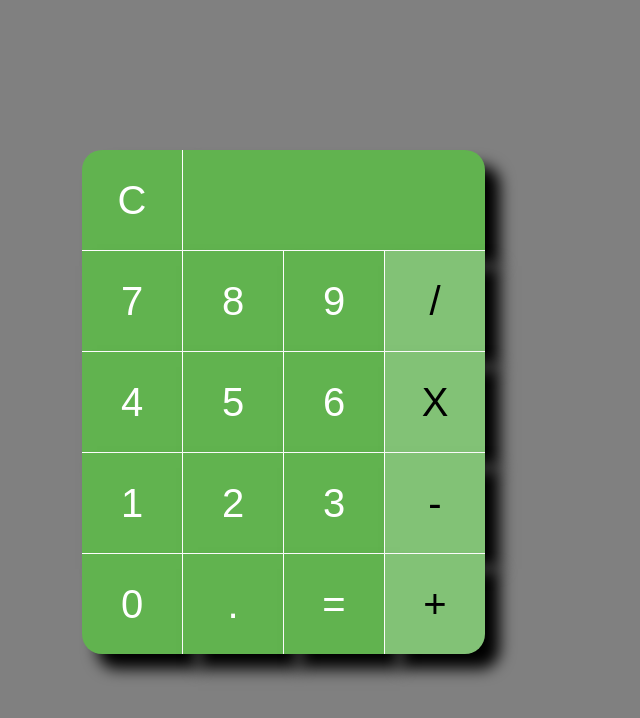
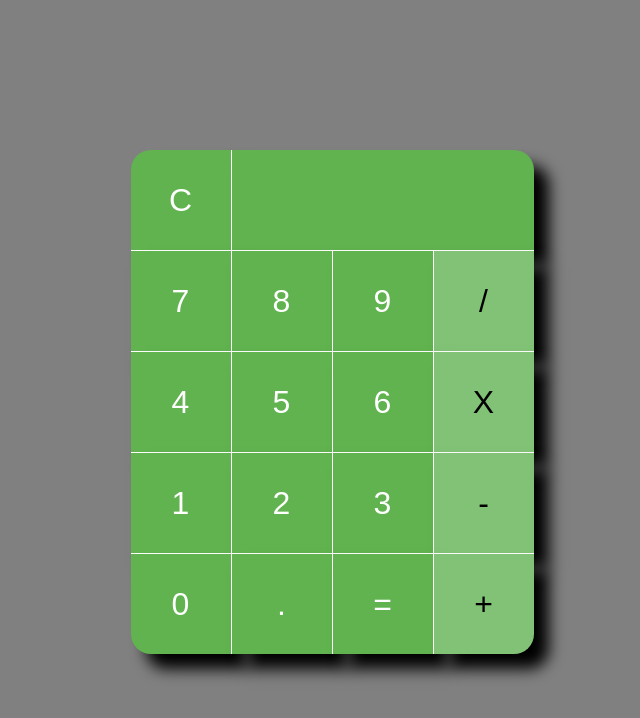
Before and after one commit to geenious/theCalc, a plain HTML site: page index.html in a window 1280 px wide. Shown: the whole page, without its empty margins (308-948 px from the left). Drawn offline with Linux system fonts and the light colour scheme.

Commit message:
update to style, initial js commit

```diff
--- a/index.html
+++ b/index.html
@@ -7,24 +7,24 @@
   </head>
   <body>
     <main id="container">
-      <div id="clear">C</div>
-      <div id="output"></div>
-      <div id="seven">7</div>
-      <div id="eight">8</div>
-      <div id="nine">9</div>
-      <div id="divide">/</div>
-      <div id="four">4</div>
-      <div id="five">5</div>
-      <div id="six">6</div>
-      <div id="multiply">X</div>
-      <div id="one">1</div>
-      <div id="two">2</div>
-      <div id="three">3</div>
-      <div id="subtract">-</div>
-      <div id="zero">0</div>
-      <div id="decimal">.</div>
-      <div id="equals">=</div>
-      <div id="plus">+</div>
+      <div id="clear"><p>C</p></div>
+      <div id="output"><p></p></div>
+      <div id="seven"><p>7</p></div>
+      <div id="eight"><p>8</p></div>
+      <div id="nine"><p>9</p></div>
+      <div id="divide"><p>/</p></div>
+      <div id="four"><p>4</p></div>
+      <div id="five"><p>5</p></div>
+      <div id="six"><p>6</p></div>
+      <div id="multiply"><p>X</p></div>
+      <div id="one"><p>1</p></div>
+      <div id="two"><p>2</p></div>
+      <div id="three"><p>3</p></div>
+      <div id="subtract"><p>-</p></div>
+      <div id="zero"><p>0</p></div>
+      <div id="decimal"><p>.</p></div>
+      <div id="equals"><p>=</p></div>
+      <div id="plus"><p>+</p></div>
     </main>
     <script src="main.js"></script>
   </body>
--- a/main.css
+++ b/main.css
@@ -6,17 +6,16 @@ body {
 }
 
 #container {
-  width: 500px;
+  width: 403px;
   margin: 150px auto;
   display: flex;
   flex-wrap: wrap;
   padding: 0;
-  font-size: 2.5em;
+  font-size: 2em;
   color: #fff;
   font-family: sans-serif;
   font-weight: 100;
   cursor: pointer;
-  border-radius: 20px;
 }
 
 #container div {
@@ -26,12 +25,13 @@ body {
   border-right: 1px solid #fff;
   height: 100px;
   width: 100px;
-  line-height: 2.5em;
   box-shadow: 15px 15px 15px black;
 }
 
 #container #output {
-  width: 302px;
+  width: 287px;
+  text-align: right;
+  padding-right: 15px;
 }
 
 #container #divide,
--- a/main.js
+++ b/main.js
@@ -1,5 +1,13 @@
+
+function calc() {
 let calculator = document.querySelector("#container");
 
-calculator.addEventListener("click", function(){
+calculator.addEventListener("click", function(evt){
   console.log("click goes the dynamite");
+  console.log(evt.target.textContent);
+  let output = document.querySelector("#output p");
+  output.textContent += evt.target.textContent;
 });
+}
+
+calc();
```
